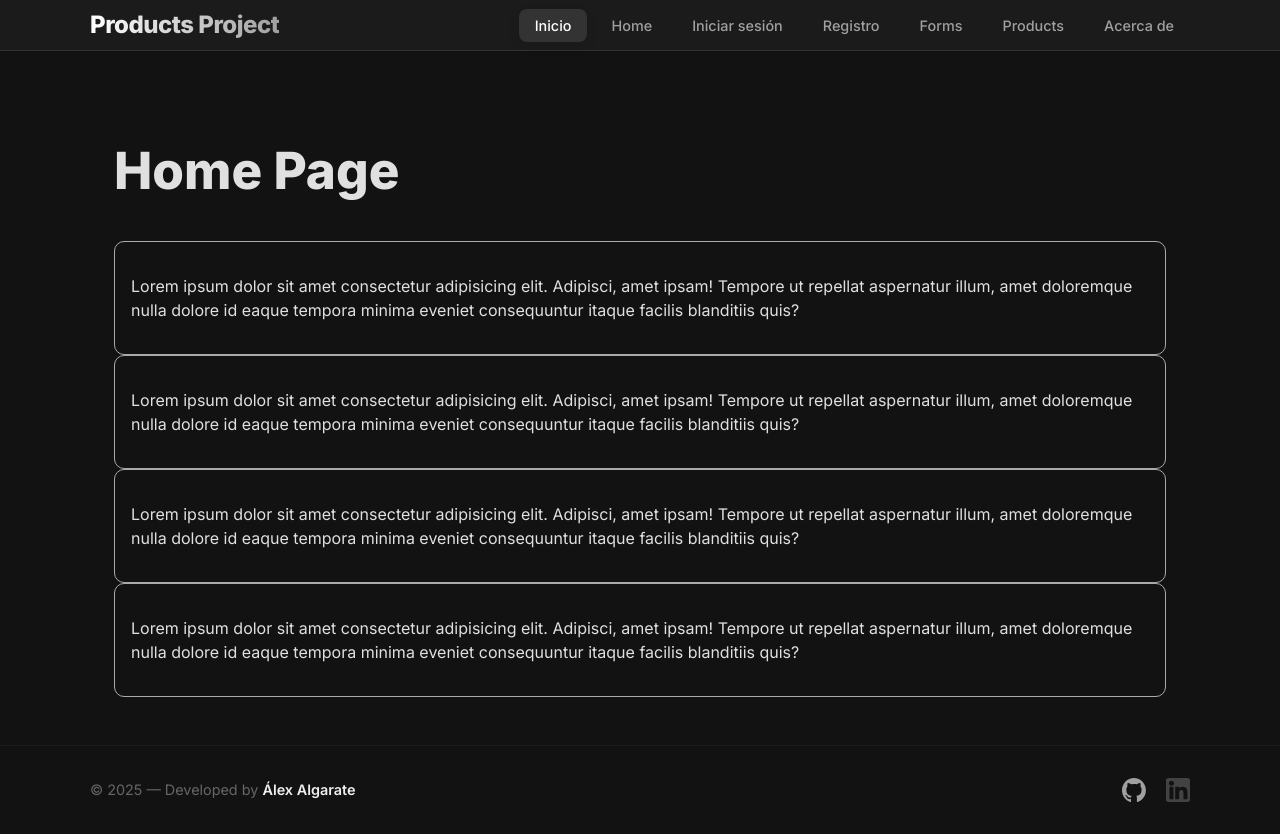
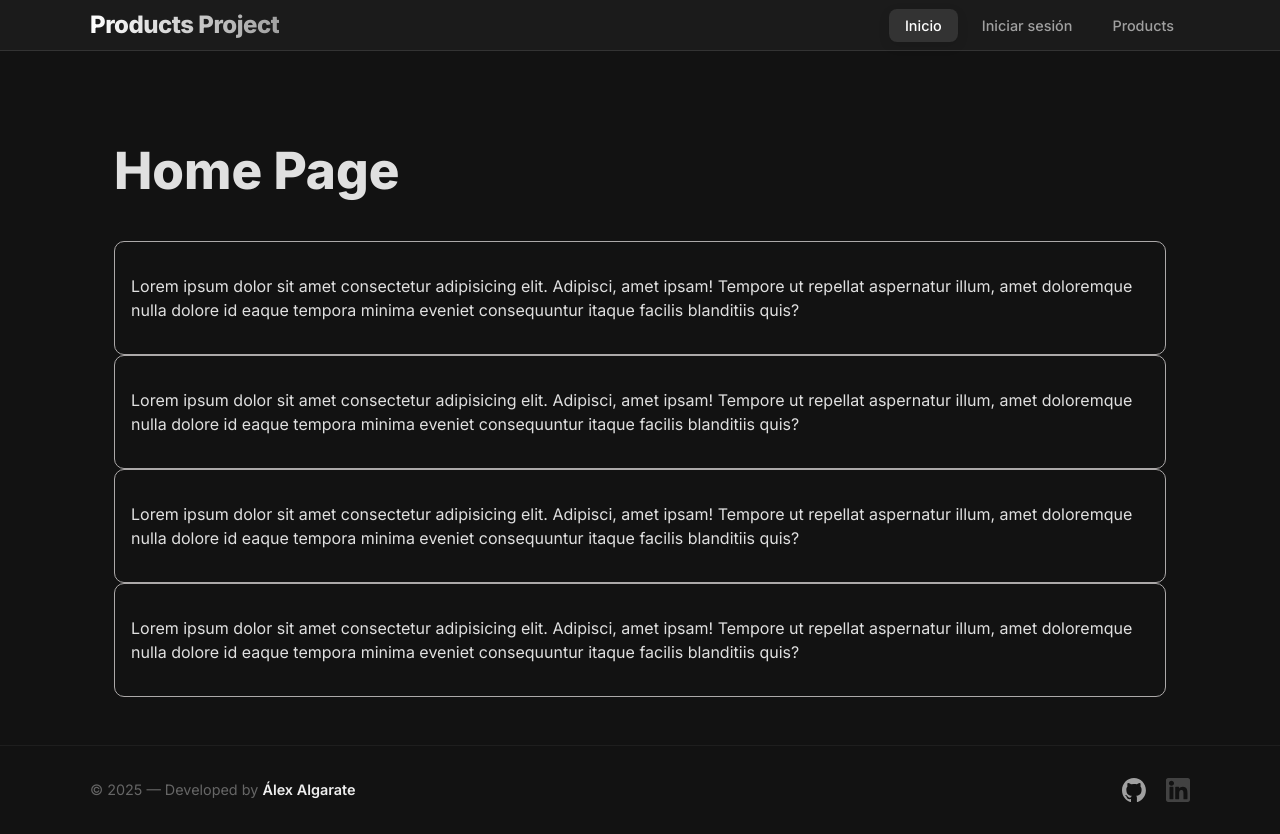
Before and after one commit to AlexAlgarate/Product-Project-React, a React (Vite) app: page / in a window 1280 px wide. Built offline with nearby package versions, Linux system fonts and the light colour scheme.

Commit message:
refactor menu options and clean routes.tsx

```diff
--- a/src/App.tsx
+++ b/src/App.tsx
@@ -8,9 +8,10 @@ import './App.css';
 
 export const App: React.FC = () => {
   const appTitle = 'Products Project';
+  const menuOptions = getMenuOptions();
 
   return (
-    <Layout appTitle={appTitle} menuOptions={getMenuOptions()}>
+    <Layout appTitle={appTitle} menuOptions={menuOptions}>
       <Outlet />
     </Layout>
   );
--- a/src/app/router/routes.tsx
+++ b/src/app/router/routes.tsx
@@ -21,13 +21,7 @@ export const routes: RouteObject[] = [
         lazy: () => import('@features/home/pages/HomePage'),
         id: 'Inicio',
       },
-      {
-        path: '/home',
-        loader: (): void => {
-          throw redirect('/');
-        },
-        id: 'Home',
-      },
+
       {
         path: '/login',
         lazy: () => import('@features/auth/pages/LoginPage'),
@@ -36,16 +30,9 @@ export const routes: RouteObject[] = [
       {
         path: '/register',
         lazy: () => import('@features/auth/pages/RegisterPage'),
-        id: 'Registro',
+        // id: 'Registro',
       },
-      {
-        // Ruta legacy - redirige a login
-        path: '/forms',
-        loader: (): void => {
-          throw redirect('/login');
-        },
-        id: 'Forms',
-      },
+
       {
         loader: protectedRoute,
         path: '/products',
--- a/src/shared/utils/menuOptions.ts
+++ b/src/shared/utils/menuOptions.ts
@@ -17,10 +17,14 @@ export const getMenuOptionsFromRoutes = (): MenuOption[] =>
  * Returns all menu options for the application
  * Includes options extracted from routes + additional options
  */
-export const getMenuOptions = (): MenuOption[] => {
+export const getMenuOptions = (
+  additionalOptions: MenuOption[] | null = null
+): MenuOption[] => {
   const routeOptions = getMenuOptionsFromRoutes();
 
   // Opciones adicionales que no están en routes.tsx (next features?)
-  const additionalOptions: MenuOption[] = [{ path: '/about', label: 'Acerca de' }];
-  return [...routeOptions, ...additionalOptions];
+  if (additionalOptions) {
+    return [...routeOptions, ...additionalOptions];
+  }
+  return [...routeOptions];
 };
```
